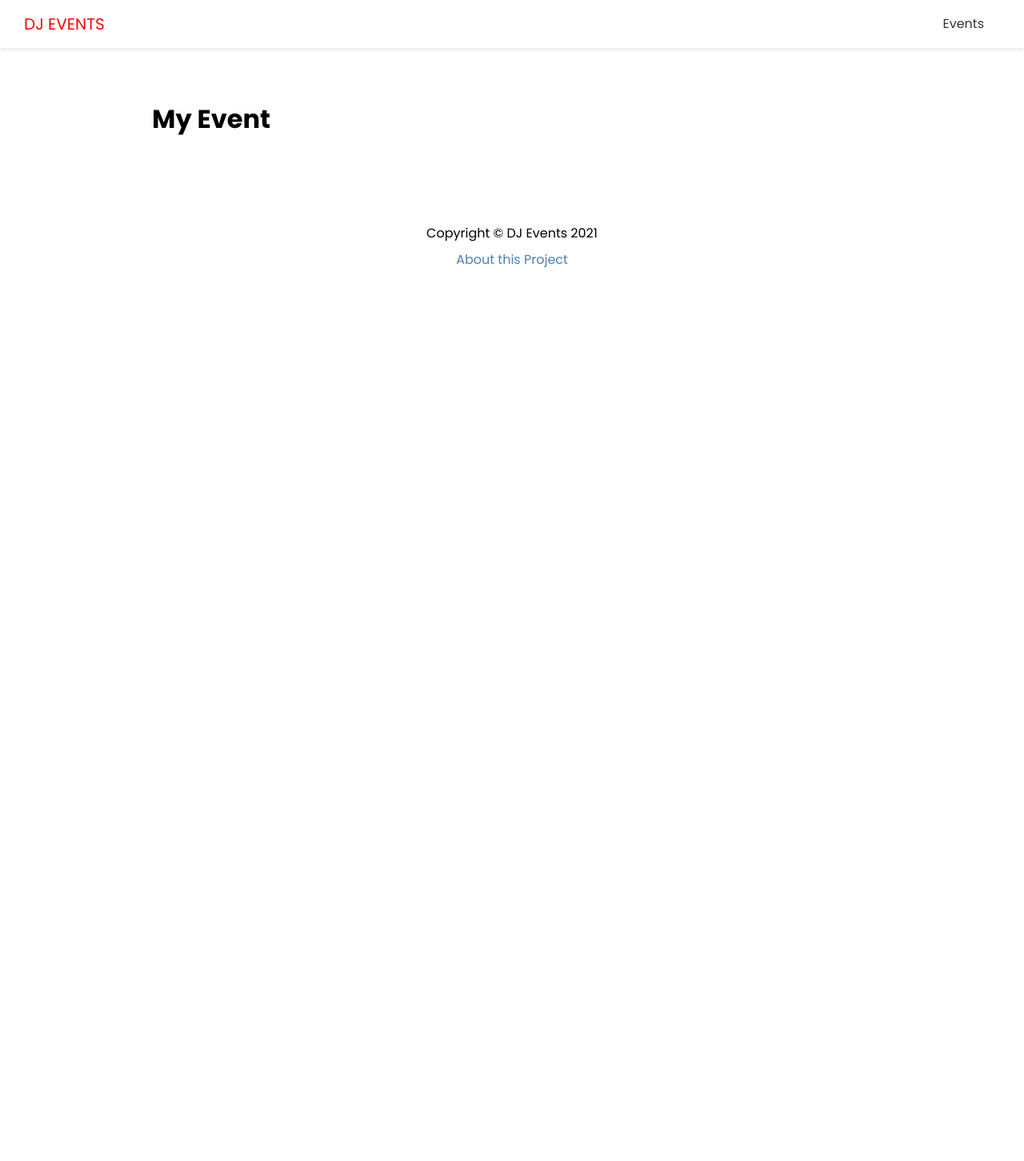
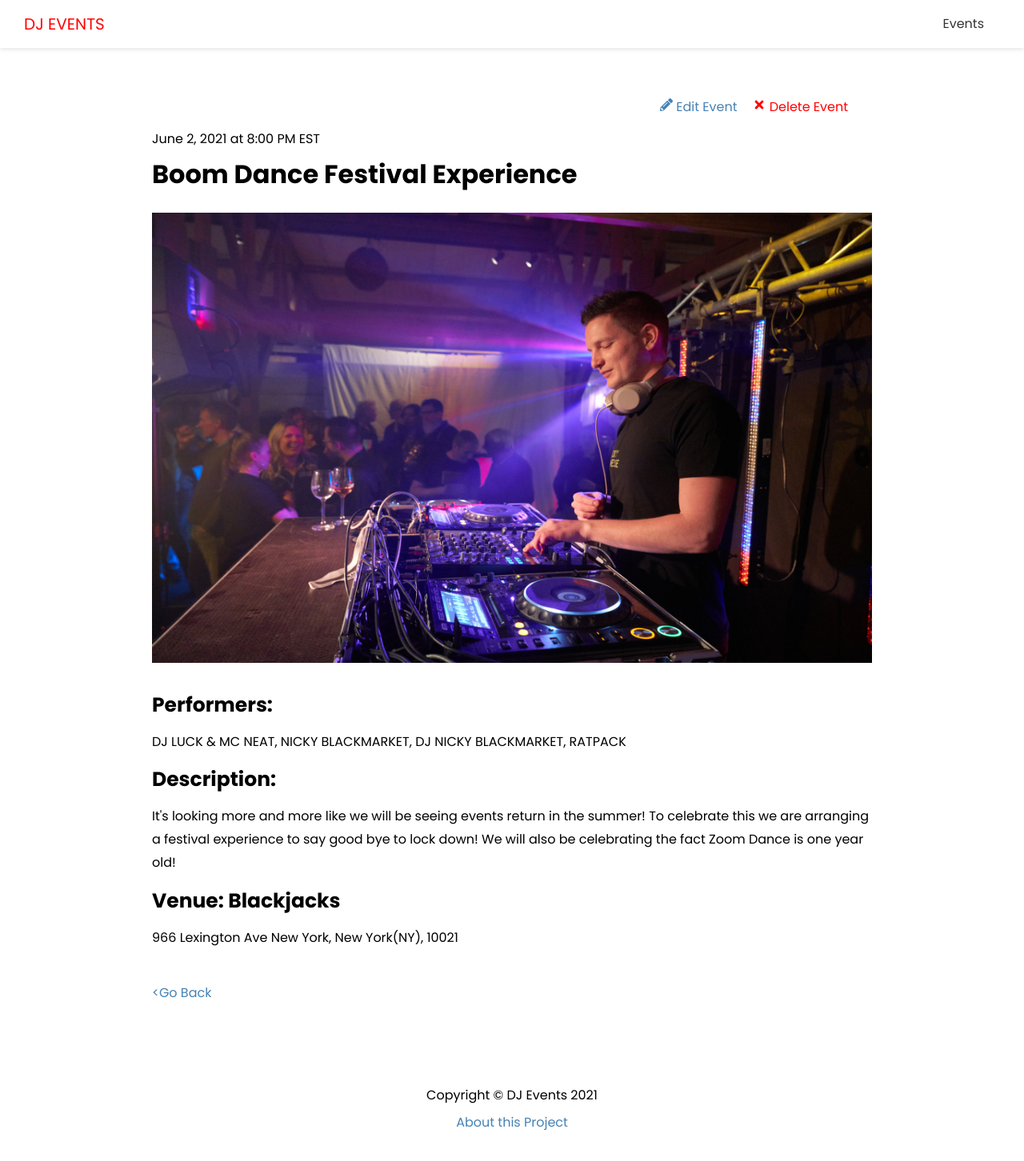
Before and after one commit to RamirezJA/DJ-Events, a Next.js app: page /events/boom-dance-festival-experience in a window 1280 px wide. Shown: the top 1452 px of the page at 80% size. Before the commit the page ends 800 px from the top, so only its background shows below. Built offline with nearby package versions, Linux system fonts and the light colour scheme; no server answers.

Commit message:
Single Event Page

```diff
--- a/pages/events/[slug].js
+++ b/pages/events/[slug].js
@@ -1,9 +1,72 @@
+import { FaPencilAlt, FaTimes } from 'react-icons/fa'
+import Link from 'next/link'
+import Image from 'next/image'
 import Layout from '@/components/Layout'
+import { API_URL } from '@/config/index'
+import styles from '@/styles/Event.module.css'
 
-export default function EventPage() {
+export default function EventPage({ evt }) {
+  const deleteEvent = (e) => {
+    console.log('delete')
+  }
+
   return (
     <Layout>
-      <h1>My Event</h1>
+      <div className={styles.event}>
+        <div className={styles.controls}>
+          <Link href={`/events/edit/${evt.id}`}>
+            <a>
+              <FaPencilAlt /> Edit Event
+            </a>
+          </Link>
+          <a href='#' className={styles.delete} onClick={deleteEvent}>
+            <FaTimes /> Delete Event
+          </a>
+        </div>
+        <span>
+          {evt.date} at {evt.time}
+        </span>
+        <h1>{evt.name}</h1>
+        {evt.image && (
+          <div className={styles.image}>
+            <Image src={evt.image} width={960} height={600} />
+          </div>
+        )}
+
+        <h3>Performers:</h3>
+        <p>{evt.performers}</p>
+        <h3>Description:</h3>
+        <p>{evt.description}</p>
+        <h3>Venue: {evt.venue}</h3>
+        <p>{evt.address}</p>
+        <Link href='/events'>
+          <a className={styles.back}>{'<'}Go Back</a>
+        </Link>
+      </div>
     </Layout>
   )
 }
+
+export async function getStaticPaths() {
+  const res = await fetch(`${API_URL}/api/events`)
+  const events = await res.json()
+
+  const paths = events.map((evt) => ({
+    params: { slug: evt.slug },
+  }))
+
+  return {
+    paths,
+    fallback: true,
+  }
+}
+
+export async function getStaticProps({ params: { slug } }) {
+  const res = await fetch(`${API_URL}/api/events/${slug}`)
+  const events = await res.json()
+
+  return {
+    props: { evt: events[0] },
+    revalidate: 1,
+  }
+}
--- /dev/null
+++ b/styles/Event.module.css
@@ -0,0 +1,32 @@
+.event {
+  position: relative;
+  padding-top: 40px;
+}
+
+.event h3 {
+  font-size: 25px;
+}
+
+.event p {
+  margin: 10px 0;
+}
+
+.image {
+  margin-bottom: 20px;
+}
+
+.controls {
+  position: absolute;
+  right: 30px;
+  top: 0;
+}
+
+.delete {
+  margin-left: 20px;
+  color: red;
+}
+
+.back {
+  display: block;
+  margin-top: 40px;
+}
```
